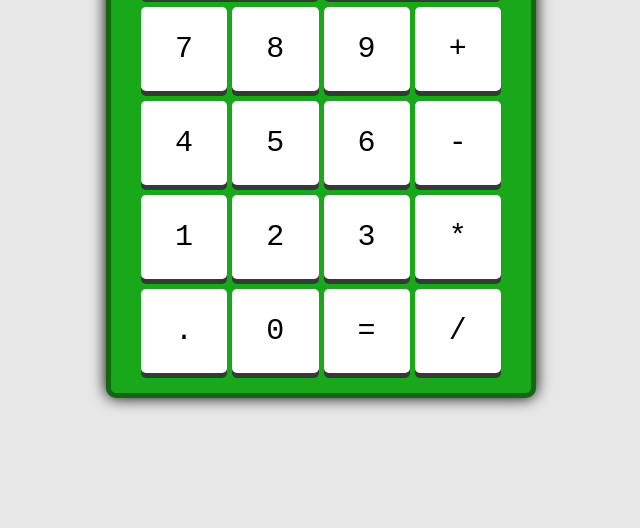
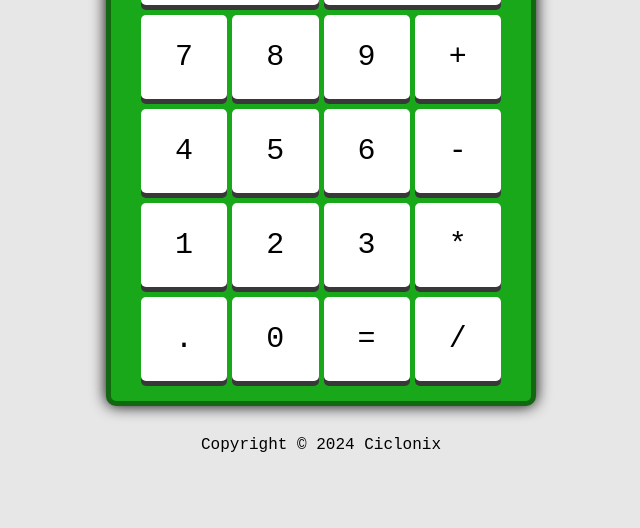
Before and after one commit to Ciclonix/calculator, a plain HTML site: page index.html in a window 1280 px wide. Shown: the part 272-800 px from the top of the page, without its empty margins (319-959 px from the left). Drawn offline with Linux system fonts and the light colour scheme.

Commit message:
Add footer

```diff
--- a/index.html
+++ b/index.html
@@ -41,5 +41,6 @@
                 </div>
             </div>
         </div>
+        <footer>Copyright &copy 2024 Ciclonix</footer>
     </body>
 </html>
--- a/style.css
+++ b/style.css
@@ -1,13 +1,18 @@
 body {
     background-color: #e7e7e7;
     font-family: "Courier New", monospace;
+    display: flex;
+    flex-direction: column;
+    align-items: center;
+    gap: 30px;
 }
 
 .container {
+    flex: none;
     height: 600px;
     width: 400px;
-    margin: 40px auto;
     display: flex;
+    margin-top: 40px;
     flex-direction: column;
     background-color: rgb(25, 168, 25);
     border: 5px rgb(17, 104, 17) solid;
```
